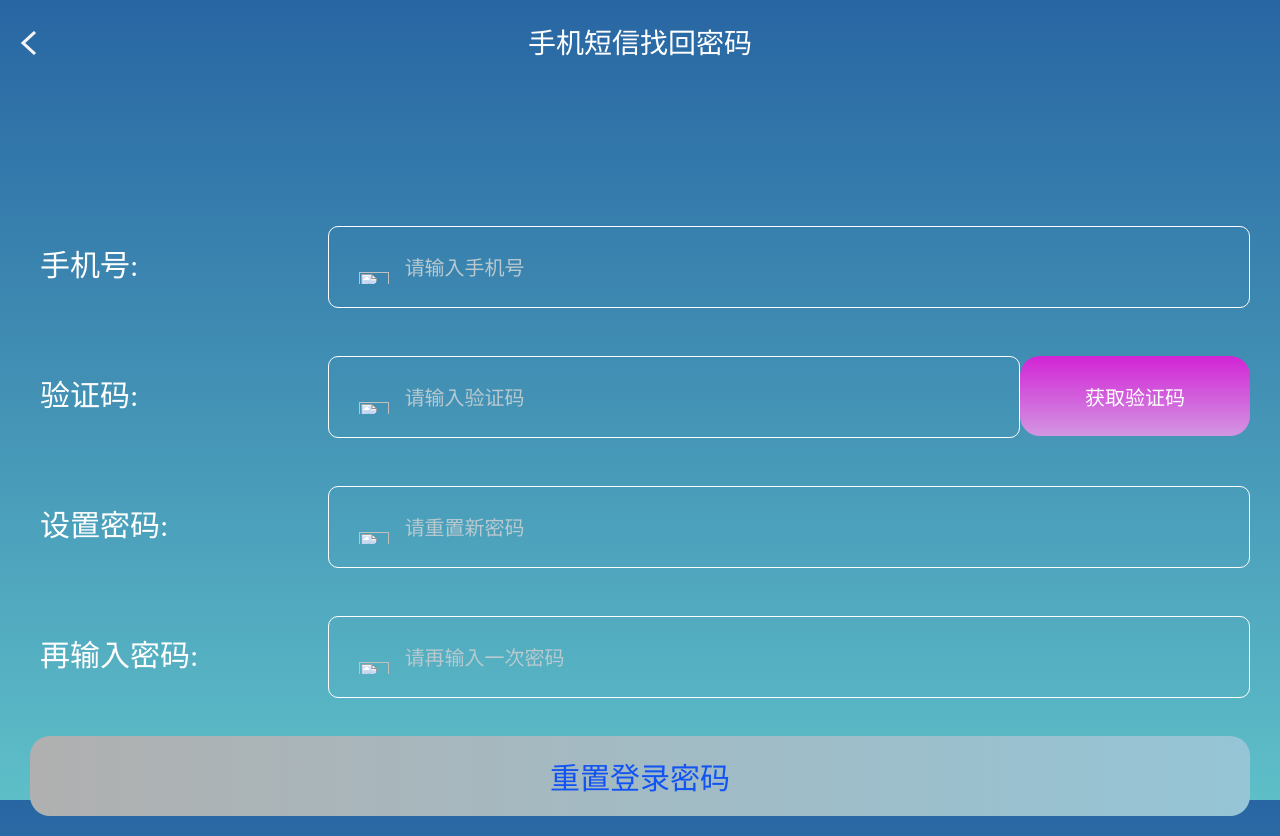
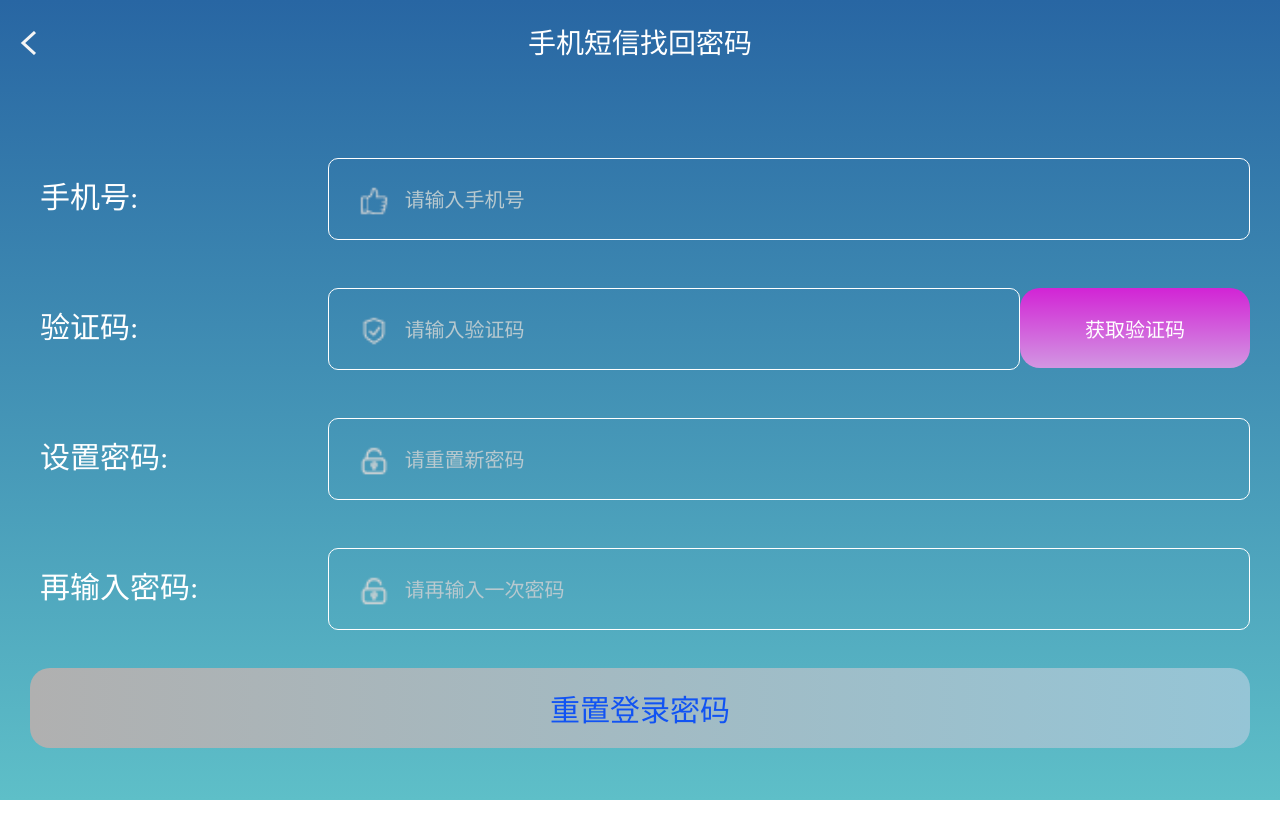
Before and after one commit to zhifengnetwork/HTDweb, a plain HTML site: page login/retrieve.html in a window 1280 px wide. After the commit the page ends 800 px from the top, so only its background shows below. Drawn offline with Linux system fonts and the light colour scheme; a web font is replaced by a local one.

Commit message:
第七阶段半

```diff
--- a/css/login/retrieve.css
+++ b/css/login/retrieve.css
@@ -30,8 +30,9 @@ body {
 
 .retrieve-new-page{
     padding:.2rem .3rem .2rem .3rem;
-    padding-top: .88rem;
     box-sizing: border-box;
+    -webkit-box-sizing: border-box;
+	-moz-box-sizing: border-box;
 }
 
 .from-group{
--- a/login/retrieve.html
+++ b/login/retrieve.html
@@ -24,7 +24,7 @@
                     <div class="from-group">
                         <span class="from-tit">手机号:</span>
                         <div class="from-icon">
-                                <img src="../../image/user/good.png" alt="">
+                                <img src="../image/login/good.png" alt="">
                         <input type="phone" placeholder="请输入手机号" name="phone"class="pptt phone" value>
                         </div>
                     </div>
@@ -32,7 +32,7 @@
                     <div class="from-group">
                             <span class="from-tit">验证码:</span>
                             <div class="from-icon  from-verify">
-                                    <img src="../../image/user/yanz.png" alt="">
+                                    <img src="../image/login/yanz.png" alt="">
                             <input type="text" placeholder="请输入验证码" name="verify"class="pptt verify" value maxlength="6">
                             </div>
                         <button type="button" class="acquire" >获取验证码</button>
@@ -41,7 +41,7 @@
                       <div class="from-group">
                             <span class=" from-tit from-cc">设置密码:</span>
                             <div class="from-icon ">
-                                    <img src="../../image/user/suo.png" alt="">
+                                    <img src="../image/login/suo.png" alt="">
                             <input type="password" placeholder="请重置新密码"name="pwd"class="pptt  pwd1"  value>
                             </div>
                       </div>
@@ -49,7 +49,7 @@
                       <div class="from-group">
                             <span class="from-tit from-cc">再输入密码:</span>
                             <div class="from-icon">
-                                    <img src="../../image/user/suo.png" alt="">
+                                    <img src="../image/login/suo.png" alt="">
                             <input type="password" placeholder="请再输入一次密码" name="pwd1"class="pptt pwd2" value >
                             </div>
                       </div>
```
Also changed, not shown: home/index.html (+3 -3 lines), login/login.html (+2 -2 lines).
